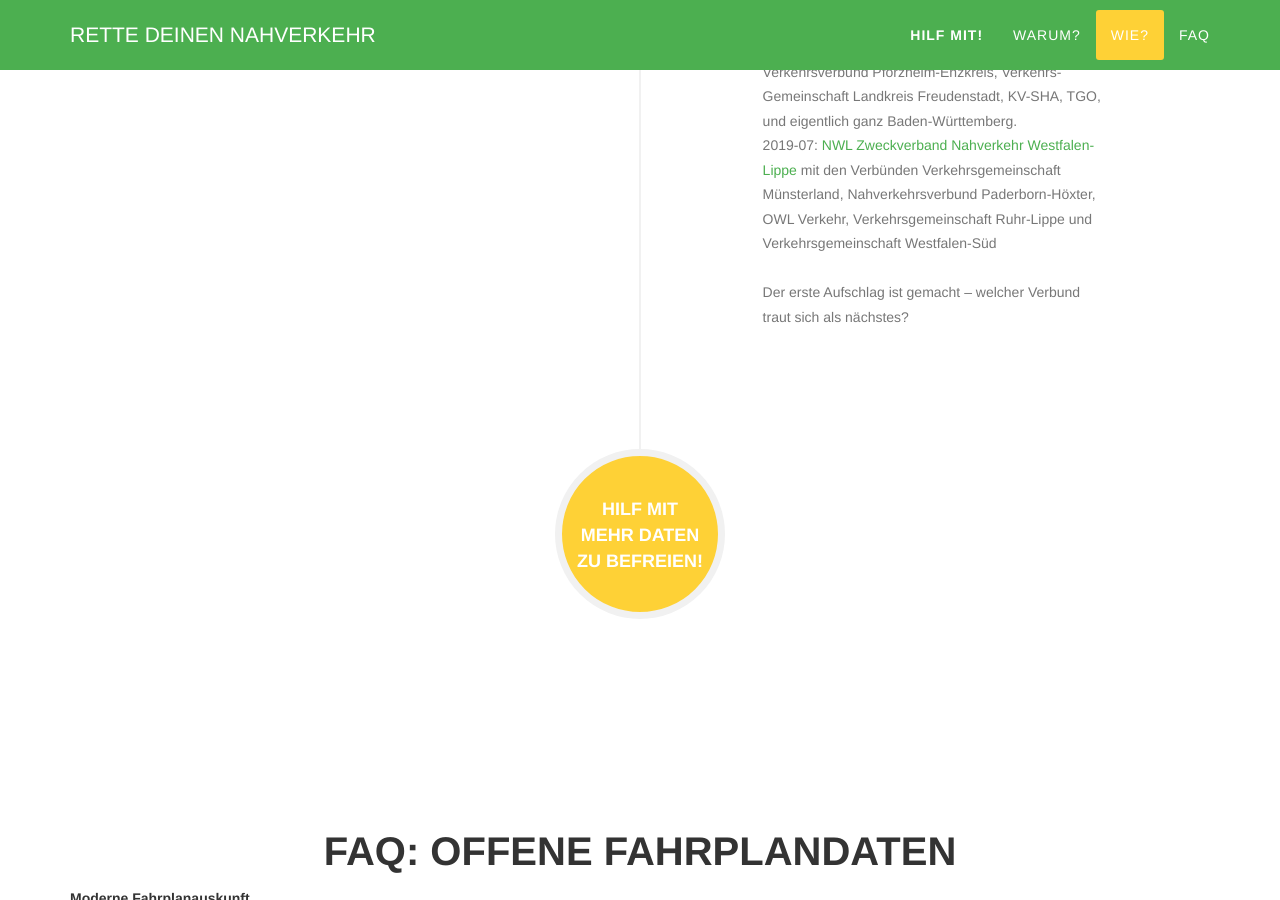
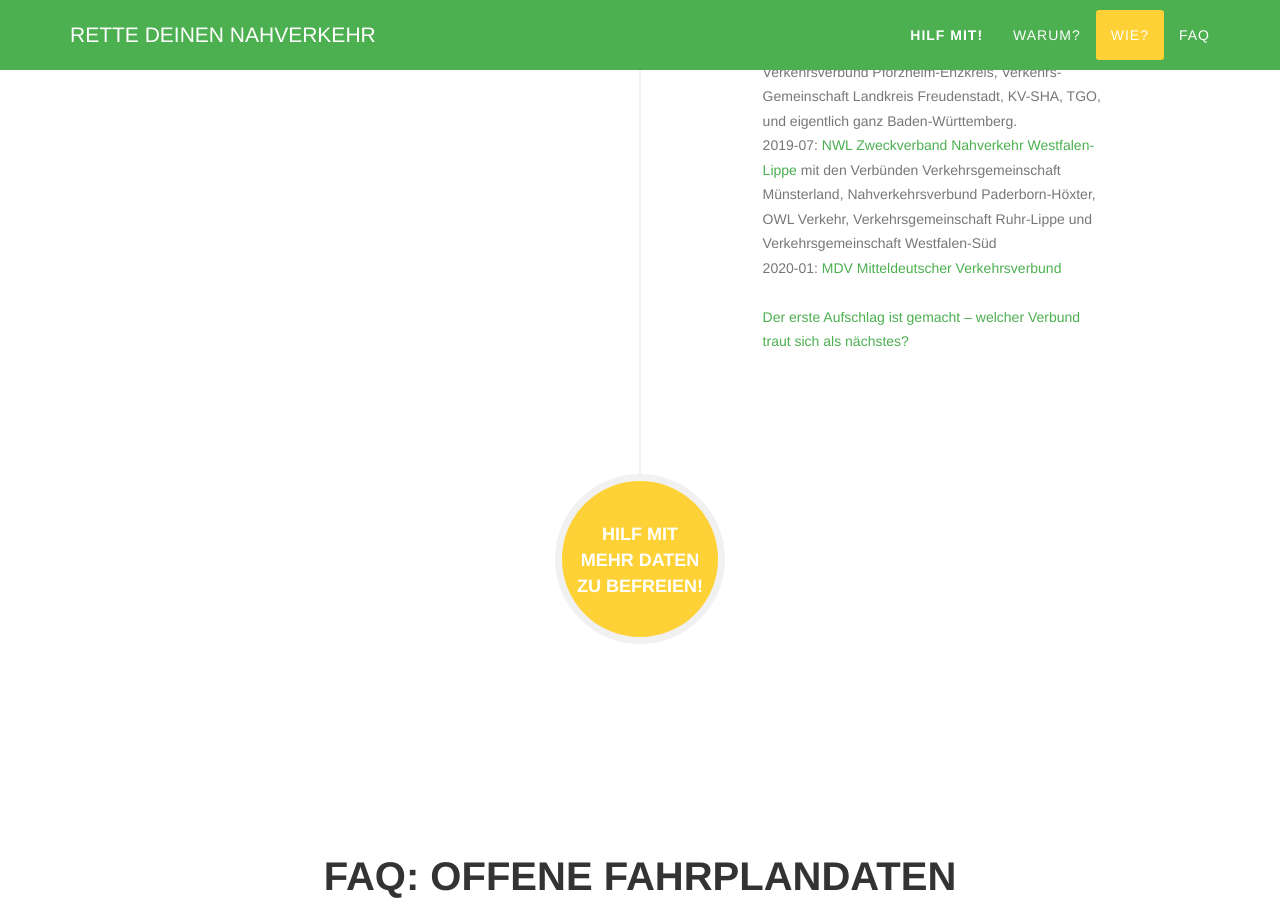
Before and after one commit to okfde/rettedeinennahverkehr, a Jekyll site: the page built from index.html, in a window 1280 px wide and 900 px high, scrolled down 4053 px. Built offline with Jekyll 4.4.1, drawn with Linux system fonts in a browser that asks for light colours; comment, search, counter and statistics services are not loaded.

Commit message:
MDV macht nun auch richtig Open

```diff
--- a/_includes/how.html
+++ b/_includes/how.html
@@ -97,6 +97,8 @@
                                         <br>
                                         2019-07: <a href="https://www.opendata-oepnv.de/ht/de/datensaetze/detailanzeige-datensaetze?tx_news_pi1%5Baction%5D=detail&tx_news_pi1%5Bcontroller%5D=News&tx_news_pi1%5Bnews%5D=23&cHash=eaca4e3239213934eb2acddce358b795">NWL Zweckverband Nahverkehr Westfalen-Lippe</a> mit den Verbünden Verkehrsgemeinschaft Münsterland, Nahverkehrsverbund Paderborn-Höxter, OWL Verkehr, Verkehrsgemeinschaft Ruhr-Lippe und Verkehrsgemeinschaft Westfalen-Süd
                                         <br>
+                                        2020-01: <a href="https://www.mdv.de/informationen/downloads/">MDV Mitteldeutscher Verkehrsverbund
+                                        <br>
                                         <br>
                                         Der erste Aufschlag ist gemacht – welcher Verbund traut sich als nächstes?
                                     </p>
```
